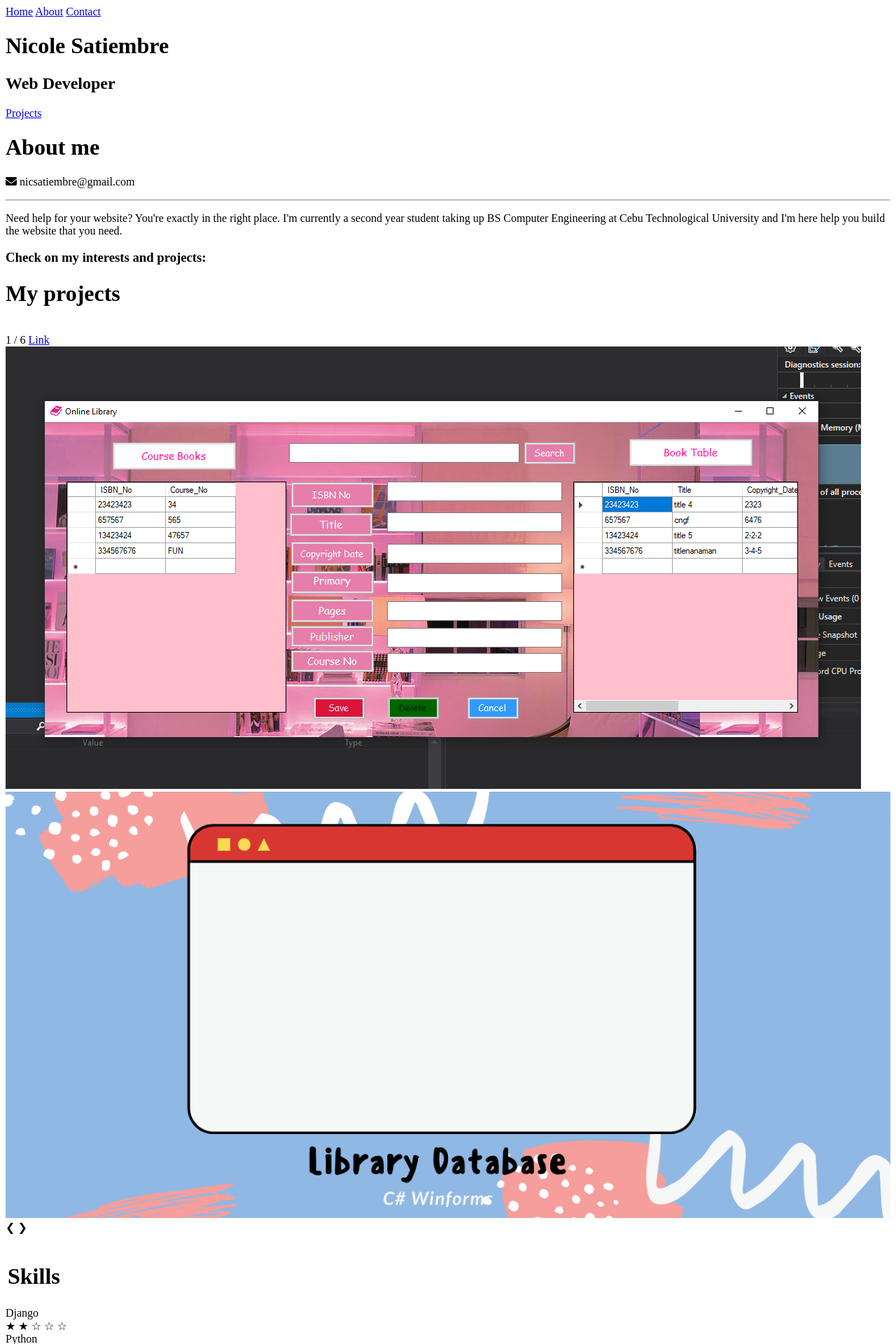
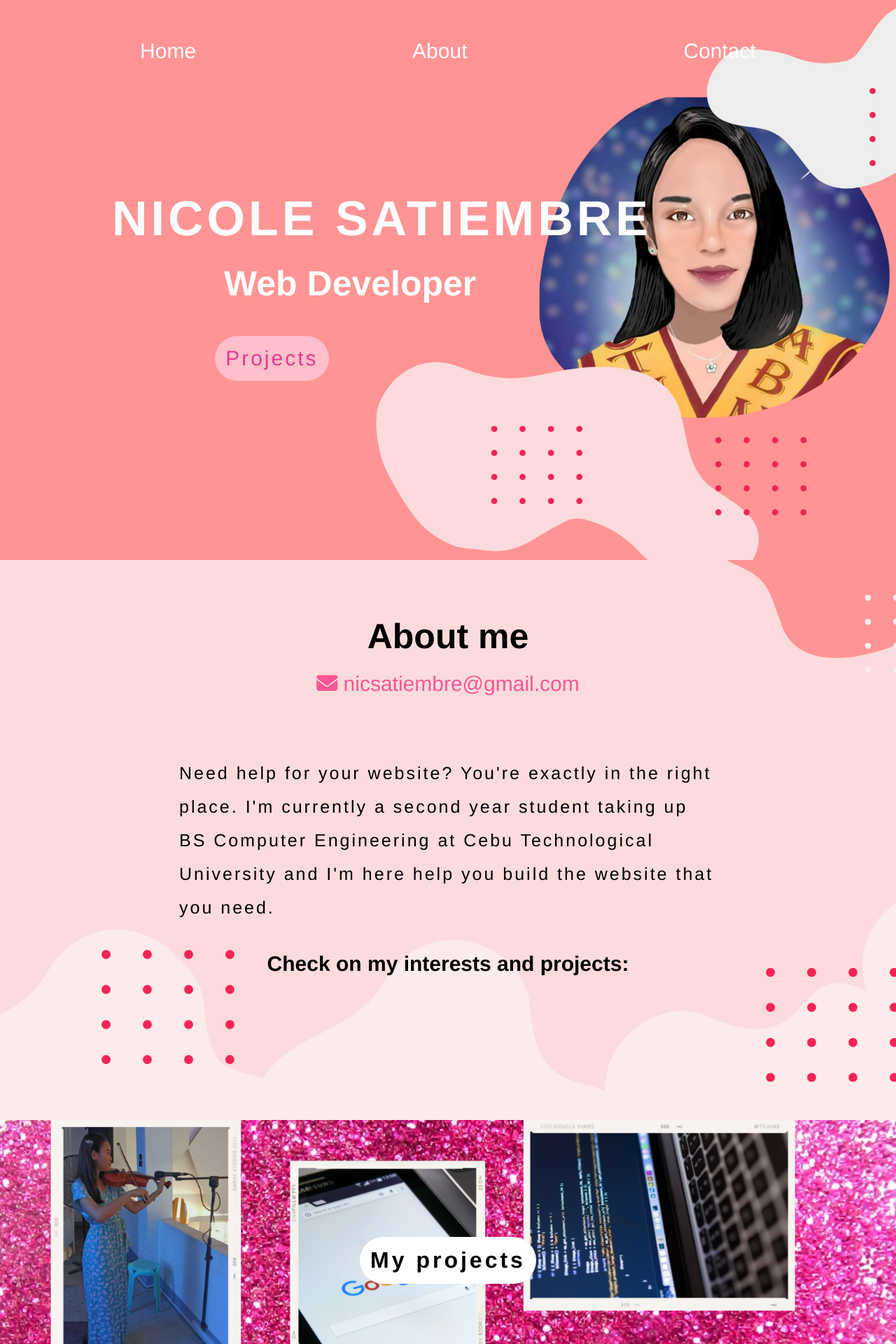
Before and after one commit to LeNikki/Personal-Website, a PHP site: page / in a window 1280 px wide. Shown: the top 1920 px of the page at 70% size. Run offline with PHP 8.4, Linux system fonts and the light colour scheme; some libraries are stand-ins or nearby versions.

Commit message:
Update style.css

```diff
--- a/css/style.css
+++ b/css/style.css
@@ -1,140 +1,256 @@
-/*###################### MEDIA SCREEN ######################*/
+*{
+  border:0;
+  padding: 0;
+  margin:0;
+  font-family: 'Franklin Gothic Medium', 'Arial Narrow', Arial, sans-serif;
 
-@media screen and (max-width: 370px) {
+}
+div{
+  display:flex;
+  align-items:center;
+  justify-content:center;
+  width:100;
+  height:100vh;
+}
 
 /*######################### HEADER ######################*/
+header{
+position:absolute;
+display:flex;
+flex-direction: row;
+width: 100%;
+}
 
-    .logo {
-      float: none;
+nav{
   overflow: hidden;
-      line-height: 20px;
-      letter-spacing: normal;
-      font-size: 18px;
-      margin: 15px;
-      position: absolute;
-      top: 10%;
-      left: 25px;
+  width: 100%;
+ display: flex;
+ justify-content: space-around;
+ margin: 2%;
+ padding: 20px;
+
 }
 .role{
-        font-size: 15px;
-        top: 15%;
-        left: 50px !important;
+  position:absolute; left: 20rem; margin-top: 10px; font-size: 50px; color: white;
+}
+.proj{
+  width: 56%; height: 60%; position: absolute; top: 133rem; left: 21%;
+}
+.logo{
+  text-transform: uppercase;
+  font-size: 70px;
+  font-weight: 700;
+  letter-spacing: 5px;
+  position: absolute;
+  top: 17rem;
+  left: 10rem;
+  color: white;
+
+}
+td{
+  margin: 10%; padding: 10%;
+}
+.check{
+  position: absolute; top: 85rem; font-size: 30px;
 }
 .proj_btn{
-        font-size: 12px;
-        top: 22%;
-        left: 45px;
-        padding: 5px;
-    }
-    nav {
-      display: flex;
-      width: 100%;
-      float: none;
-      overflow: hidden;
-      justify-content: space-around;
-      margin-top: 0;
-      padding: 10px;
-    }
-    header{
-        display: flex;
-        flex-direction: column;
+  position: absolute; top: 60%;
+      left: 24%; font-size: 30px; color: rgb(228, 57, 142); letter-spacing: 3px; padding: 20px 28px;
 }
 .active{
-        font-size: 18px;
+  font-size: 30px;
+  border-style: solid;
+  border-radius: 50px;
+  padding: 10px 25px;
+  color:white;
+  text-decoration: none;
+  background-color: transparent !important;
+  list-style: none;
+  text-align: center;
+}
+.active:hover{
+  border-style: solid;
+  border-radius: 50px;
+  padding: 10px 25px;
+  background-color: pink !important;
+  box-shadow: 3px 3px 3px 3px rgb(124, 210, 230);
+
+}
+.proj{
+  border: 5px;
+ border-radius: 55px;
 }
 
-    .about_title{
-        position:unset; font-size: 20px;/* top: 14rem; font-size: 18px;*/
+.proj_btn{
+  padding: 15px;
+  border-radius: 50px ;
+  background-color: pink;
+  text-decoration: none;
 }
-    .email{
-        position:unset; font-size: 18px;/* top: 15rem; font-size: 15px; color:rgb(250, 86, 149)*/
+.proj_btn:hover{
+  padding: 17px;
+  box-shadow: 3px 3px 3px 3px rgb(124, 210, 230);
 }
-    .about_p{
-        position:unset; font-size: 16px; padding: 15%; letter-spacing: 2.5px;/*top: 17rem; font-size: 13px;  letter-spacing: 0; line-height: 1.5rem;*/
+
+.thisweb{
+  position: absolute; top: 209rem; left: 40%;text-align: center !important;
 }
-    .check{
-        position:unset; font-size: 18px;/*top: 24rem; font-size: 15px;*/
-    }
-    /*############# DIVISIONS ##################*/
+/*######################### DIVISIONS ######################*/
+
 #div1{
-
-        background-size: 100%;
-        height: 210px;
+  background-image: url("../images/coverphoto.png");
+  background-repeat: no-repeat;
+  background-size: cover;
 }
 .second{
-
-        background-image: none;
-        display: flex;
-        flex-direction: column;
-        height: unset;
-        border: 10px;
-        padding: 5px;
+  background-image: url("../images/about.png");
+  background-repeat: no-repeat;
+  background-size: cover;
 }
 .third{
-
-        background-size: 100%;
-        background-repeat: repeat-y;
-        height: 100px;
+  background-image: url("../images/page3.png");
+  background-repeat: no-repeat;
+  background-size: cover;
+  background-attachment: fixed;
+  height: 400px;
 
 }
 .fourth{
-        height: 210px;
+  background-size: cover;
+  margin: 0;
+  padding: 0;
 }
 .fifth{
-       background-image: none;
-
-       height:unset;
-
+  background-image: url("../images/skill_canva.png");
+  background-repeat: no-repeat;
+  height: 500px;
+  background-size: cover;
 }
-    td{
-        margin:4px;
-        padding: 3px;
+.star{
+color:rgb(236, 109, 147)
 }
-    .mySlides {
-        height: 100%;
-        width: 100%;
-    }
-    .proj{
-        width: 100%; height: 100% !important; position:unset ; /*top: 35.7rem; left: 21%;*/
-        border-radius: 0; border: 0;
-    }
-
-    .myproj{
-        letter-spacing: 2px; border-radius: 55px; padding: 8px;  font-size: 22px;
+.socials{
+   margin-top: 14px;
 }
 .table{
 padding: 15%; color:rgb(240, 95, 139); display: grid;
-              grid-template-columns: repeat(2, minmax(100px, 200px));
-              grid-template-rows: repeat(11, 15%); margin-top:0;
+      grid-template-columns: repeat(4, 42%);
+      grid-template-rows: repeat(6, 15%); margin-top:7%;
+      height: 300px;
+}
+.myproj{
+  letter-spacing: 4px; border-radius: 55px; background-color:rgb(255, 255, 255); padding: 15px; color:rgb(0, 0, 0);
+}
+
+/*########################## ABOUT ################################*/
+.about_title{
+  position: absolute; top: 55rem; font-size: 50px;
+}
+.email{
+  position: absolute; top: 60rem; font-size: 30px; color:rgb(250, 86, 149)
+}
+.about_p{
+  position: absolute; font-size: 25px; letter-spacing: 3px; line-height: 3rem;
+  padding: 20%;
 }
 .skills{
-        position: absolute; top: 174% !important;margin-left: 24%; font-size: 23px;
+position: absolute; top: 175rem; margin-left: 30%; color:rgb(250, 86, 149);
 }
 .title{
-          display:none;
+  position: absolute; top: 155rem; margin-right: 40%;
 }
-    .thisweb{
-        /*position: absolute; top: 70rem; left: 20%;text-align: center !important;*/
-    }
-    .socials{
-        float: left; margin-left: 20%; margin-top: 18px;
-    }
-    .numbertext{
-        font-size: 15px !important;
-        top: 140% !important;
-        left: 5%;
-        color: black;
-     background-color: white;
-     border-radius: 55px;
-     padding: 12px;
-    }
-    .div1, .second, .third, .fourth, .fifth, footer{
-        background-color:white;
-    }
-    .layout{
+/*############### SLIDESHOW #####################*/
+.mySlides {
   display: none;
 }
+/* Next & previous buttons */
+.prev, .next {
+cursor: pointer;
+width: auto;
+margin-top: -22px;
+padding: 16px;
+color: white;
+font-weight: bold;
+font-size: 18px;
+transition: 0.6s ease;
+border-radius: 0 3px 3px 0;
+user-select: none;
+
+position: absolute;
+
+}
+/* Position the "next button" to the right */
+.next {
+  right: 0;
+  border-radius: 3px 0 0 3px;
+}
+.prev {
+  left: 2px;
+}
+
+
+
+/* On hover, add a black background color with a little bit see-through */
+.prev:hover, .next:hover {
+  background-color: rgba(0,0,0,0.8);
+}
+
+/* Caption text */
+
+
+/* Number text (1/3 etc) */
+.numbertext {
+  color: black;
+  font-size: 25px;
+ margin-top: 4%;
+
+  position: absolute;
+  top: 252%;
+  left: 45%;
+}
+.title{
+  position: absolute;
+  top: 165rem;
+  left: 45%;
+}
+
+/* The dots/bullets/indicators */
+.dot {
+  cursor: pointer;
+  height: 15px;
+  width: 15px;
+  margin: 0 2px;
+  background-color: #bbb;
+  border-radius: 50%;
+  display: inline-block;
+  transition: background-color 0.6s ease;
+}
+
+.active, .dot:hover {
+  background-color: #717171;
+}
+
+/* Fading animation */
+.fade {
+  -webkit-animation-name: fade;
+  -webkit-animation-duration: 1.5s;
+  animation-name: fade;
+  animation-duration: 1.5s;
+}
+
+@-webkit-keyframes fade {
+  from {opacity: .4}
+  to {opacity: 1}
+}
+
+@keyframes fade {
+  from {opacity: .4}
+  to {opacity: 1}
+}
+
+
+
+/*###################### FOOTER ######################*/
 footer{
-        margin-top: 59%;
+   height: 50px;
 }
-  }
```
Lines whose indentation alone changed are shown as unchanged.
